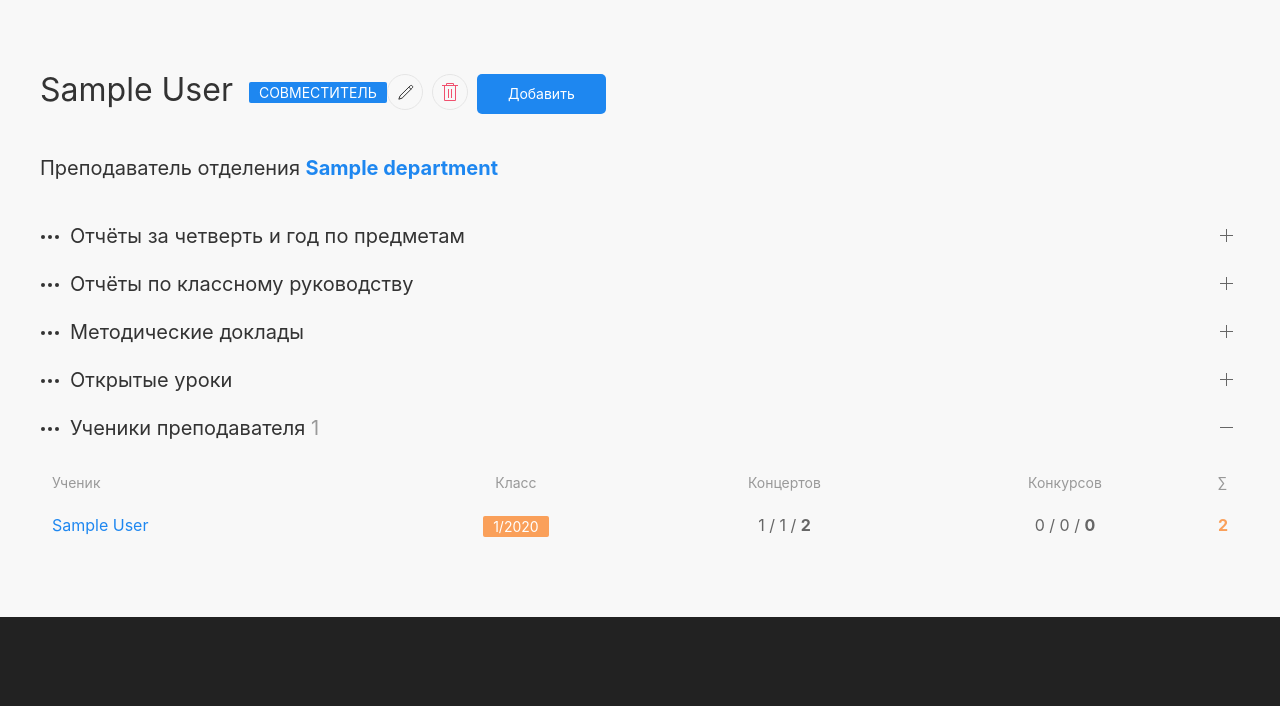
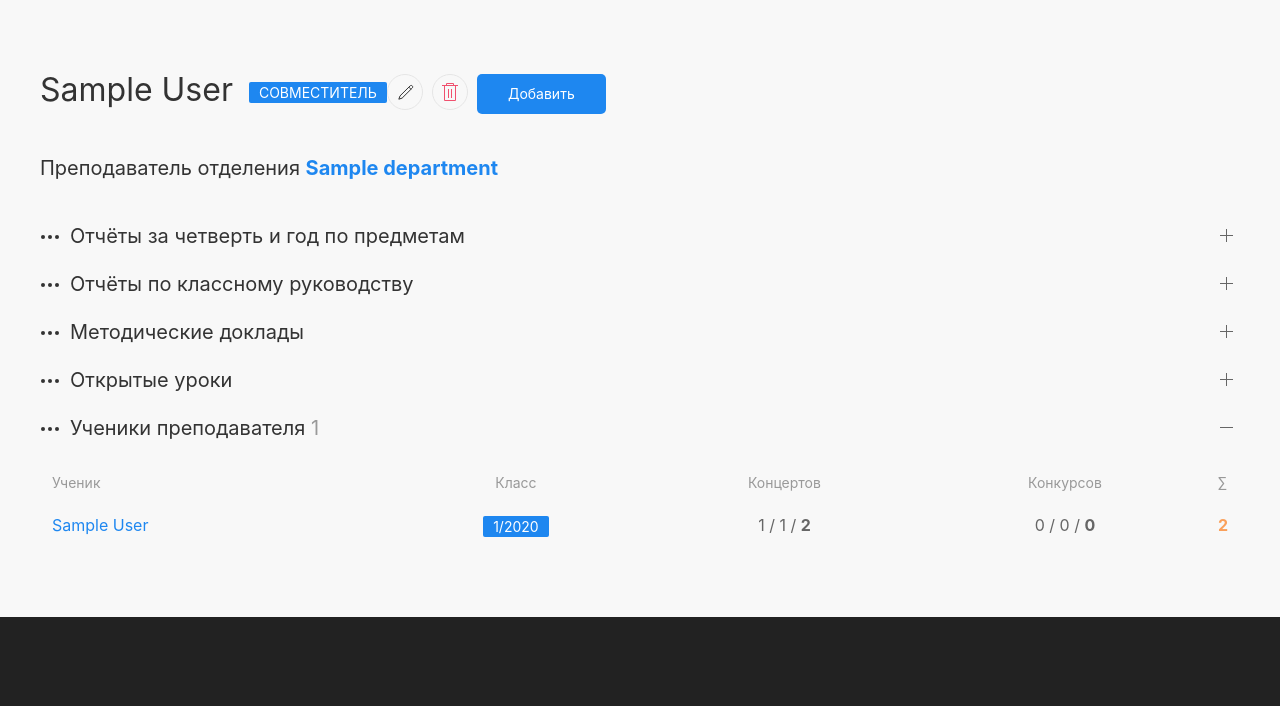
Before and after one commit to Brukvo/Palantir, a Flask app: page /teachers/1 in a window 1280 px wide. Shown: the part 121-827 px from the top of the page. Run offline with Flask 3, Linux system fonts and the light colour scheme; tables that the repository leaves empty hold one stand-in row (values such as "Sample post"); parts of the project's set-up code (start-up, migrations or seed data) failed here and were passed over.

Commit message:
цвет меток приведён к единому стилю

```diff
--- a/templates/teachers/view.html
+++ b/templates/teachers/view.html
@@ -195,7 +195,7 @@
                     {% set total_performances = total_concerts + total_contests %}
                     <tr>
                         <td><a href="{{ url_for('students.view', id=student.id) }}">{{ student.short_name }}</a></td>
-                        <td class="uk-text-center"><span {%if student.is_deep_level %} class="uk-label uk-label-warning"{% endif %}>{{ student.class_level }}/{{ student.study_years }}</span></td>
+                        <td class="uk-text-center"><span {%if student.is_deep_level %} class="uk-label uk-label-primary"{% endif %}>{{ student.class_level }}/{{ student.study_years }}</span></td>
                         <td class="uk-text-center">{{ student.concert_participations|count }} / {{ student.ensemble_participations|count }} / <b>{{ total_concerts }}</b></td>
                         <td class="uk-text-center">{{ student.contest_participations|count }} / {{ student.contest_ens_participations|count }} / <b>{{ total_contests }}</b></td>
                         <td><span class="uk-text-bold {% if total_performances >= 3 %}uk-text-success{% elif total_performances == 2 %}uk-text-warning{% endif %}">{{ total_performances }}</span></td>
```
